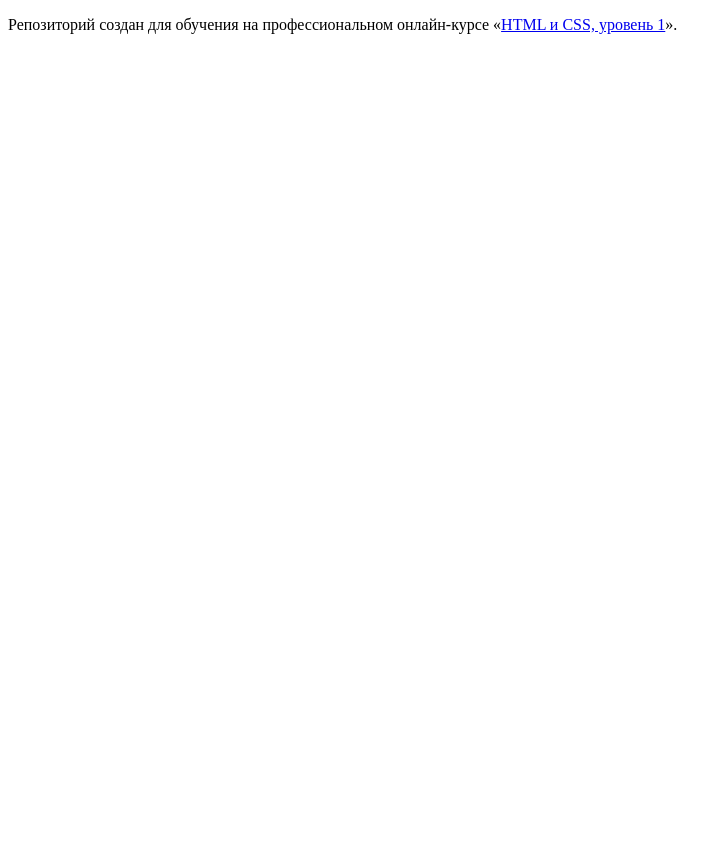
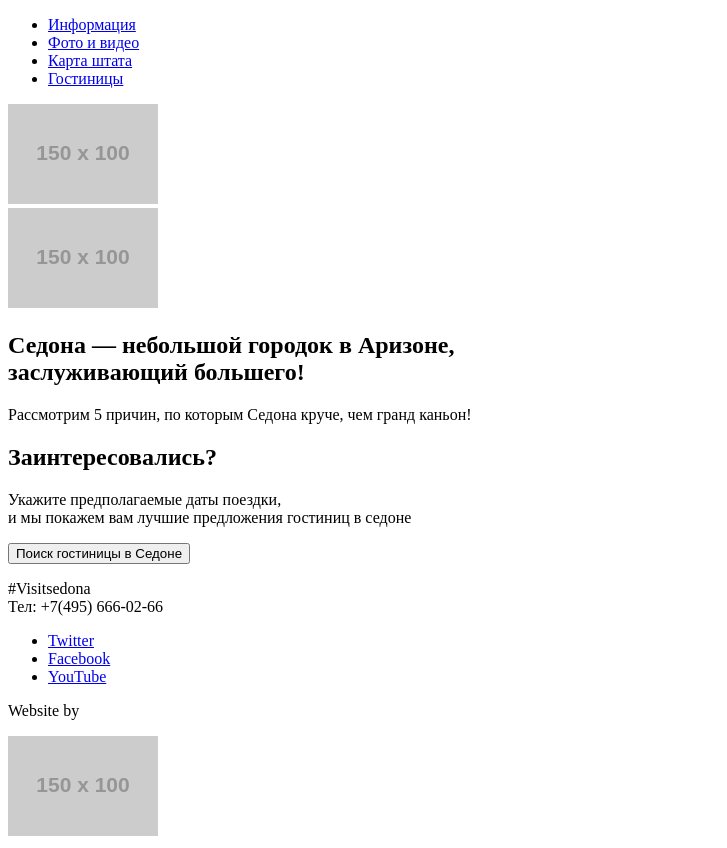
Before and after one commit to Snowtrueman/1333305-sedona-27, a plain HTML site: page index.html in a window 1280 px wide. Shown: the whole page, without its empty margins (0-727 px from the left). Before the commit the page ends 800 px from the top, so only its background shows below. Drawn offline with Linux system fonts and the light colour scheme; placeholder pictures from the web are drawn by us.

Commit message:
Личный проект: начинаем разметку

```diff
--- a/index.html
+++ b/index.html
@@ -1,12 +1,69 @@
 <!DOCTYPE html>
 <html lang="ru">
-  <head>
+
+<head>
     <meta charset="utf-8">
-    <title>HTML Academy: Седона</title>
-  </head>
-  <body>
+    <title>Sedona</title>
+</head>
 
-    <p>Репозиторий создан для обучения на профессиональном онлайн‑курсе «<a href="https://htmlacademy.ru/intensive/htmlcss">HTML и CSS, уровень 1</a>».</p>
+<body>
+    <header>
+        <nav>
+            <ul>
+                <li><a href="index.html">Информация</a></li>
+                <li><a href="#">Фото и видео</a></li>
+                <li><a href="#">Карта штата</a></li>
+                <li><a href="hotels.html">Гостиницы</a></li>
+            </ul>
+        </nav>
+        <section>
+            <a href="index.html"><img src="https://via.placeholder.com/150x100" alt="Логотип"></a> <!-- Логотип в меню-->
+        </section>
+        <section>
+            <img src="https://via.placeholder.com/150x100" alt="Приветствие"> <!-- Лого Welcome to...-->
+        </section>
+        <section>
+            <!-- Наверное нужно для реализации неровного края-->
+        </section>
+        <section>
+            <h1>Седона — небольшой городок в Аризоне,<br>
+                заслуживающий большего!
+            </h1>
+            <p>Рассмотрим 5 причин, по которым Седона круче, чем гранд каньон!</p>
+        </section>
+    </header>
+    <main>
+        <section>
+            <h2>
+                Заинтересовались?
+            </h2>
+            <p>Укажите предполагаемые даты поездки,<br>
+                и мы покажем вам лучшие предложения гостиниц в седоне</p>
+            <button type="button">Поиск гостиницы в Седоне</button>
+        </section>
+    </main>
+    <footer>
+        <p>
+            #Visitsedona <br>
+            Тел: +7(495) 666-02-66
+        </p>
+        <div>
+            <ul>
+                <li><a href="#">Twitter</a></li>
+                <li><a href="#">Facebook</a></li>
+                <li><a href="#">YouTube</a></li>
+            </ul>
+        </div>
+        <div>
+            <p>Website by</p>
+            <img src="https://via.placeholder.com/150x100" alt="Логотип HtmlAcademy">
+        </div>
+    </footer>
+    <section>
+        <!-- Я так и не понял, разворачивается форма с поиском при нажатии на кнопку и есть ли там она, но логично предположить, что есть -->
+        <!-- Здесь будет форма -->
+    </section>
 
-  </body>
+</body>
+
 </html>
```
Also changed, not shown: hotels.html (added, +75 -0 lines).
